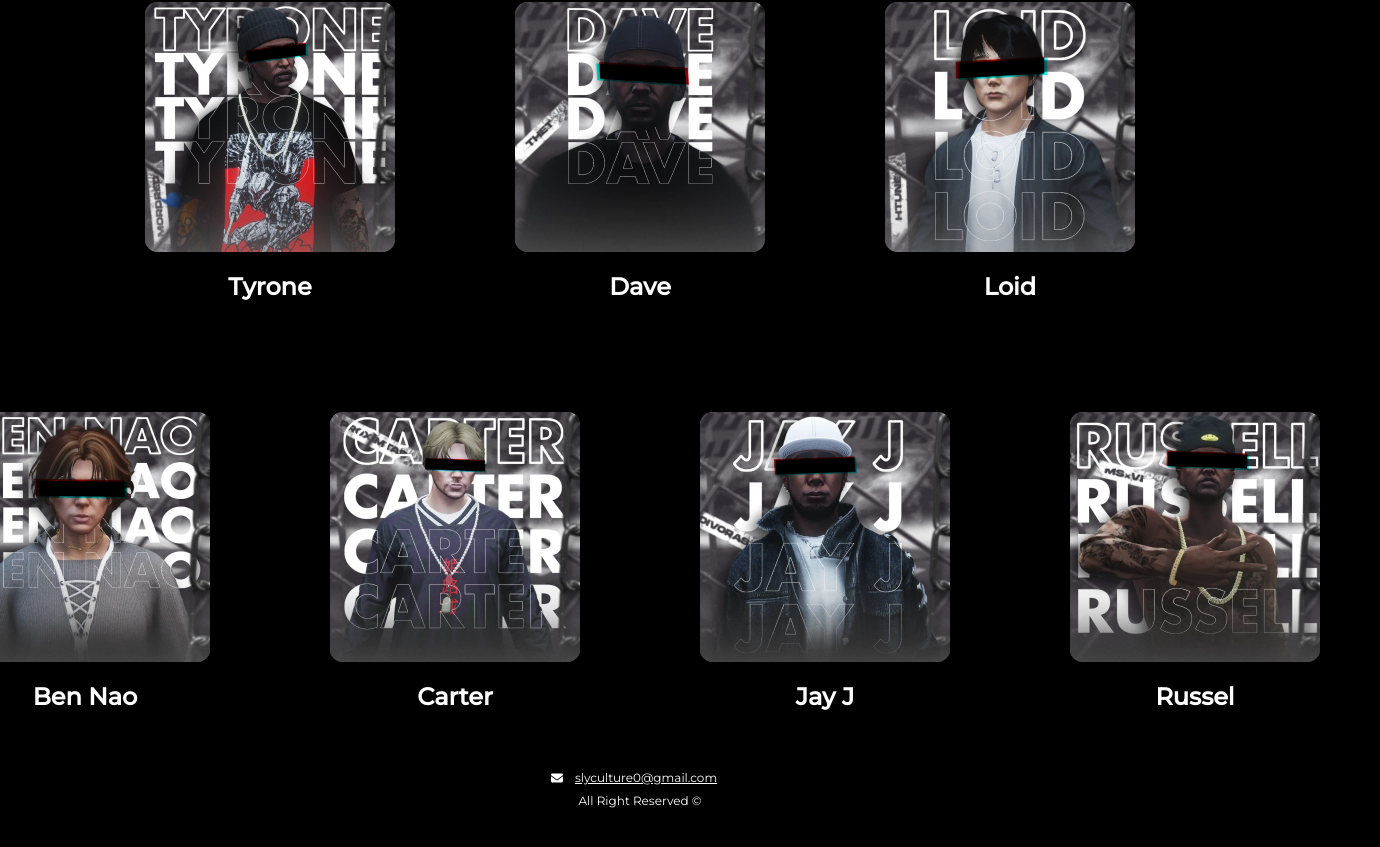
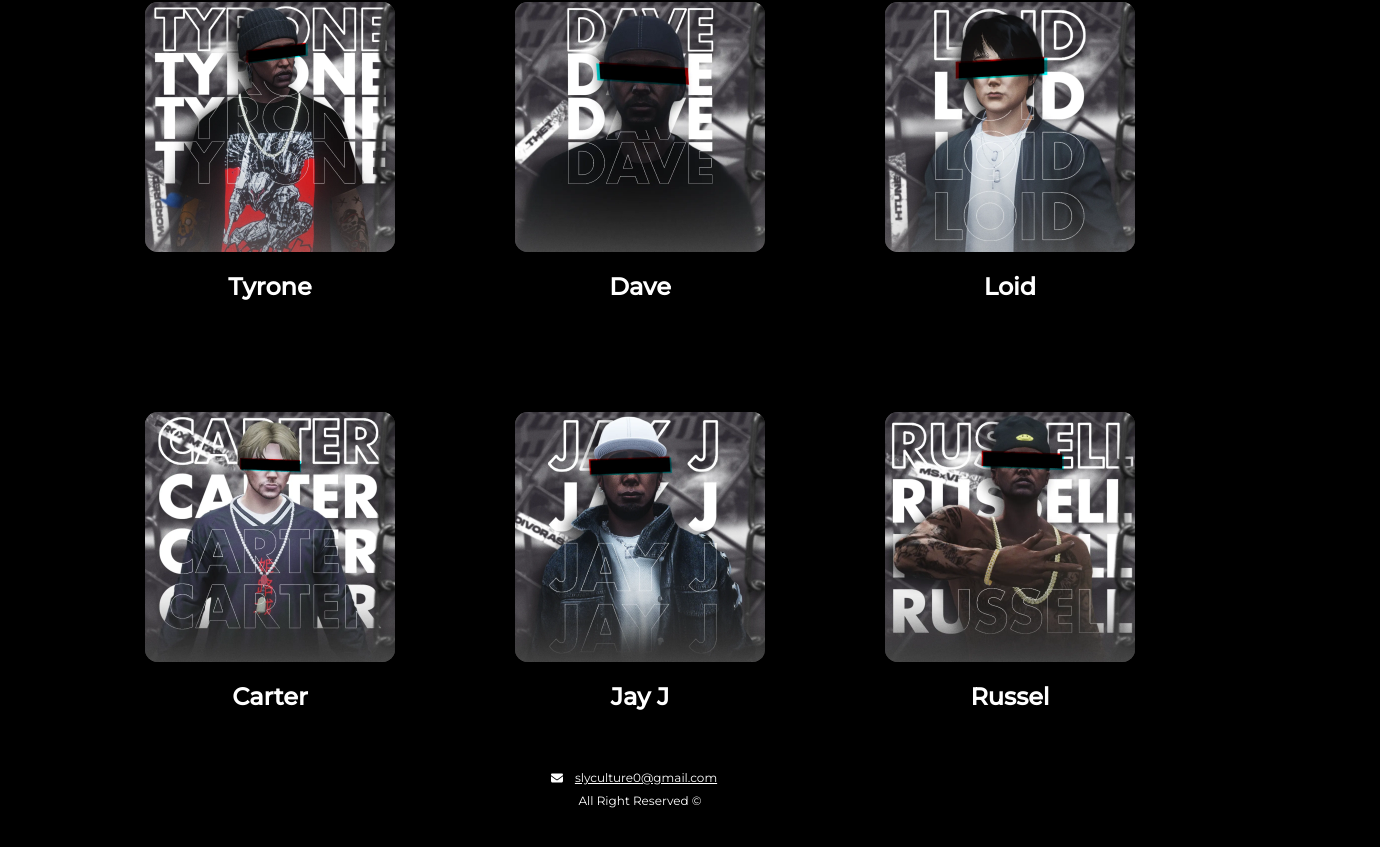
Before and after one commit to Gorcc/sly-team, a React (Create React App) app: page /rpcrew in a window 1280 px wide. Shown: the part 852-1699 px from the top of the page, 1380 px wide, since content can reach past the window. Built offline with nearby package versions, Linux system fonts and the light colour scheme; a web font is replaced by a local one.

Commit message:
deleted member

```diff
--- a/src/Pages/BenNao.jsx
+++ b/src/Pages/BenNao.jsx
@@ -10,7 +10,8 @@ const BenNao = () => {
   const [t, i18n] = useTranslation("global");
   return (
     <>
-    <Header></Header>
+
+    {/* <Header></Header>
     <Transition>
 
       <Wiki
@@ -50,7 +51,7 @@ const BenNao = () => {
         gender={t("status.gender1")}
       ></Wiki>
       <Footer></Footer>
-    </Transition>
+    </Transition> */}
     </>
   );
 };
--- a/src/Pages/RPCrew.jsx
+++ b/src/Pages/RPCrew.jsx
@@ -102,7 +102,7 @@ const RPCrew = () => {
             </div>
           </div>
           <div className="second-lane">
-            <div className="rp-card">
+            {/* <div className="rp-card">
               <a href="/bennao">
                 <div
                   className={`rp-img bennao ${isTimerActive ? "hover" : ""}`}
@@ -110,7 +110,7 @@ const RPCrew = () => {
                 <h2>Ben Nao</h2>
                 <div className={`rp-img bennao hover hidden`}></div>
               </a>
-            </div>
+            </div> */}
 
             <div className="rp-card">
               <a href="/carter">
```
